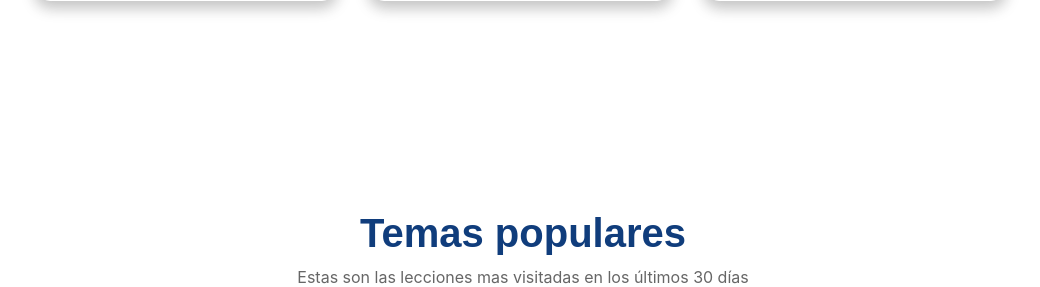
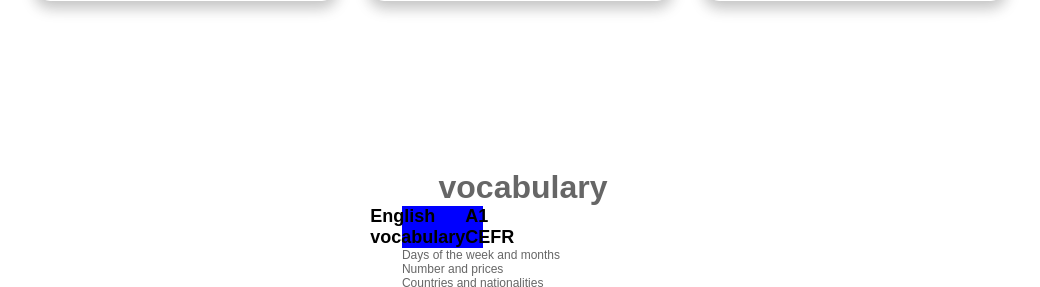
Before and after one commit to yohany474/english_project, a PHP site: page / in a window 1280 px wide. Shown: the part 1015-1302 px from the top of the page, without its empty margins (117-1157 px from the left). Run offline with PHP 8.4, Linux system fonts and the light colour scheme; some libraries are stand-ins or nearby versions.

Commit message:
eliminación de tarjetas sin uso

```diff
--- /dev/null
+++ b/assets/css/cards_vocabulary.css
@@ -0,0 +1,22 @@
+.container_vocabulary{
+
+}
+
+
+.container_vocabulary h1{
+    text-align: center;
+    font-size: 2rem;
+    width: 100%;
+}
+
+.container_vocabulary div{
+    display: flex;
+    justify-content: center;
+
+}
+
+.title_vocabulary{
+    background-color: blue;
+    color: black;
+    width: 33.3%;
+}
--- a/index.php
+++ b/index.php
@@ -7,8 +7,11 @@
         <link rel="stylesheet" href="assets/css/index.css">
         <link rel="stylesheet" href="assets/css/login.css">
         <link rel="shortcut icon" href="assets/img/S_EN_A.png" type="image/x-icon">
+        <link rel="stylesheet" href="./assets/css/cards_vocabulary.css">
         <link href='https://unpkg.com/boxicons@2.1.1/css/boxicons.min.css' rel='stylesheet'>
-        <script src="https://cdnjs.cloudflare.com/ajax/libs/jquery/3.7.1/jquery.min.js" integrity="sha512-v2CJ7UaYy4JwqLDIrZUI/4hqeoQieOmAZNXBeQyjo21dadnwR+8ZaIJVT8EE2iyI61OV8e6M8PP2/4hpQINQ/g==" crossorigin="anonymous" referrerpolicy="no-referrer"></script>
+        <script src="https://cdnjs.cloudflare.com/ajax/libs/jquery/3.7.1/jquery.min.js"
+                integrity="sha512-v2CJ7UaYy4JwqLDIrZUI/4hqeoQieOmAZNXBeQyjo21dadnwR+8ZaIJVT8EE2iyI61OV8e6M8PP2/4hpQINQ/g=="
+                crossorigin="anonymous" referrerpolicy="no-referrer"></script>
         <script src="https://cdn.jsdelivr.net/npm/sweetalert2@11"></script>
         <title>Aprende ingles Sena ingles</title>
 </head>
@@ -46,12 +49,19 @@
                         <section class="missing" id="miss">
                                 <i class='bx bx-x' id="dasr"></i>
                                 <section class="conten">
-                                        <li><a href="https://prototiposena.englishinteraction.net/senaplacement2022/quiz_html5.html" target="_blank">SEPT</a><i class='bx bxs-right-arrow-alt' id="ders"></i></li>
-                                        <li class="totem" data-valor="1">LISTENING <i class='bx bxs-right-arrow-alt' id="ders"></i></li>
-                                        <li class="totem" data-valor="2">READING <i class='bx bxs-right-arrow-alt' id="ders"></i></li>
-                                        <li class="totem" data-valor="3">WRITING <i class='bx bxs-right-arrow-alt' id="ders"></i></li>
-                                        <li class="totem" data-valor="4">GRAMMAR <i class='bx bxs-right-arrow-alt' id="ders"></i></li>
-                                        <li class="totem" data-valor="5">VOCABULARY <i class='bx bxs-right-arrow-alt' id="ders"></i></li>
+                                        <li><a href="https://prototiposena.englishinteraction.net/senaplacement2022/quiz_html5.html"
+                                                        target="_blank">SEPT</a><i class='bx bxs-right-arrow-alt'
+                                                        id="ders"></i></li>
+                                        <li class="totem" data-valor="1">LISTENING <i class='bx bxs-right-arrow-alt'
+                                                        id="ders"></i></li>
+                                        <li class="totem" data-valor="2">READING <i class='bx bxs-right-arrow-alt'
+                                                        id="ders"></i></li>
+                                        <li class="totem" data-valor="3">WRITING <i class='bx bxs-right-arrow-alt'
+                                                        id="ders"></i></li>
+                                        <li class="totem" data-valor="4">GRAMMAR <i class='bx bxs-right-arrow-alt'
+                                                        id="ders"></i></li>
+                                        <li class="totem" data-valor="5">VOCABULARY <i class='bx bxs-right-arrow-alt'
+                                                        id="ders"></i></li>
                                 </section>
                                 <section class="accede">
                                         <p id="login" class="cd">Accede</p>
@@ -137,74 +147,53 @@
                                 </section>
                         </section>
                 </section>
-                <section class="recomendado">
-                        <h2>Temas populares</h2>
-                        <p>Estas son las lecciones mas visitadas en los últimos 30 días</p>
-                        <section class="aument">
-                                <section class="popular">
-                                        <section class="esp-img">
-                                                <img src="assets/img/Vocabulario.png" alt="">
-                                                <div>
-                                                        LECCIÓN
-                                                </div>
-                                        </section>
-                                        <section class="esp-cuerpo">
-                                                <h3>Los pronombres personales</h3>
-                                                <p>Hola como se ha encontrado usted?</p>
-                                        </section>
+                <section class="container_vocabulary">
+                        <h1>vocabulary</h1>
+                        <div >
+                                <article>
+                                        <div class="title_vocabulary">
+                                                <h2>English vocabulary</h2>
+                                                <h2>A1 CEFR</h3>
+                                        </div>
 
-                                        <section class="aprender">
-                                                Aprender <i class='bx bx-right-arrow-alt'></i>
-                                        </section>
-                                </section>
-
-                                <section class="popular">
-                                        <section class="esp-img">
-                                                <img src="assets/img/Vocabulario.png" alt="">
-                                                <div>
-                                                        LECCIÓN
-                                                </div>
-                                        </section>
-                                        <section class="esp-cuerpo">
-                                                <h3>Los pronombres personales</h3>
-                                                <p>Hola como se ha encontrado usted?</p>
-                                        </section>
-
-                                        <section class="aprender">
-                                                Aprender <i class='bx bx-right-arrow-alt'></i>
-                                        </section>
-                                </section>
-                                <section class="popular">
-                                        <section class="esp-img">
-                                                <img src="assets/img/Vocabulario.png" alt="">
-                                                <div>
-                                                        LECCIÓN
-                                                </div>
-                                        </section>
-                                        <section class="esp-cuerpo">
-                                                <h3>Los pronombres personales</h3>
-                                                <p>Hola como se ha encontrado usted?</p>
-                                        </section>
-
-                                        <section class="aprender">
-                                                Aprender <i class='bx bx-right-arrow-alt'></i>
-                                        </section>
-                                </section>
+                                        <ul class="option_vocabulary">
+                                                <li>
+                                                        Days of the week and months
+                                                </li>
+                                                <li>
+                                                        Number and prices
+                                                </li>
+                                                <li>
+                                                        Countries and nationalities
+                                                </li>
+                                        </ul>
 
 
 
-                        </section>
+                                </article>
+                                <article></article>
+                                <article></article>
+                        </div>
+
                 </section>
         </section>
         <section class="dome">
                 <picture>
-                        <source media="(min-width: 1280px)" type="image/svg+xml" srcset="https://d1q4kshf6f0axi.cloudfront.net/hubpage/hero-images-2/svgs/hero_8_1440.svg">
-                        <source media="(min-width: 1024px)" type="image/svg+xml" srcset="https://d1q4kshf6f0axi.cloudfront.net/hubpage/hero-images-2/svgs/hero_8_1280.svg">
-                        <source media="(min-width: 768px)" type="image/svg+xml" srcset="https://d1q4kshf6f0axi.cloudfront.net/hubpage/hero-images-2/svgs/hero_8_1024.svg">
-                        <source media="(min-width: 481px)" type="image/svg+xml" srcset="https://d1q4kshf6f0axi.cloudfront.net/hubpage/hero-images-2/svgs/hero_8_768.svg">
-                        <source media="(min-width: 321px)" type="image/svg+xml" srcset="https://d1q4kshf6f0axi.cloudfront.net/hubpage/hero-images-2/svgs/hero_8_480.svg">
-                        <source class="b3Yrqyzc" type="image/svg+xml" srcset="https://d1q4kshf6f0axi.cloudfront.net/hubpage/hero-images-2/svgs/hero_8_320.svg">
-                        <img class="b3Yrqyzc" srcset="https://d1q4kshf6f0axi.cloudfront.net/hubpage/hero-images-2/svgs/hero_8_320.svg" alt="">
+                        <source media="(min-width: 1280px)" type="image/svg+xml"
+                                srcset="https://d1q4kshf6f0axi.cloudfront.net/hubpage/hero-images-2/svgs/hero_8_1440.svg">
+                        <source media="(min-width: 1024px)" type="image/svg+xml"
+                                srcset="https://d1q4kshf6f0axi.cloudfront.net/hubpage/hero-images-2/svgs/hero_8_1280.svg">
+                        <source media="(min-width: 768px)" type="image/svg+xml"
+                                srcset="https://d1q4kshf6f0axi.cloudfront.net/hubpage/hero-images-2/svgs/hero_8_1024.svg">
+                        <source media="(min-width: 481px)" type="image/svg+xml"
+                                srcset="https://d1q4kshf6f0axi.cloudfront.net/hubpage/hero-images-2/svgs/hero_8_768.svg">
+                        <source media="(min-width: 321px)" type="image/svg+xml"
+                                srcset="https://d1q4kshf6f0axi.cloudfront.net/hubpage/hero-images-2/svgs/hero_8_480.svg">
+                        <source class="b3Yrqyzc" type="image/svg+xml"
+                                srcset="https://d1q4kshf6f0axi.cloudfront.net/hubpage/hero-images-2/svgs/hero_8_320.svg">
+                        <img class="b3Yrqyzc"
+                                srcset="https://d1q4kshf6f0axi.cloudfront.net/hubpage/hero-images-2/svgs/hero_8_320.svg"
+                                alt="">
 
                 </picture>
                 <section class="contaner">
@@ -308,7 +297,9 @@
         <script src="assets/js/acceso.js"></script>
         <script src="assets/js/menuResponsive.js"></script>
 
-        <script src="https://cdnjs.cloudflare.com/ajax/libs/jquery/3.7.1/jquery.min.js" integrity="sha512-v2CJ7UaYy4JwqLDIrZUI/4hqeoQieOmAZNXBeQyjo21dadnwR+8ZaIJVT8EE2iyI61OV8e6M8PP2/4hpQINQ/g==" crossorigin="anonymous" referrerpolicy="no-referrer"></script>
+        <script src="https://cdnjs.cloudflare.com/ajax/libs/jquery/3.7.1/jquery.min.js"
+                integrity="sha512-v2CJ7UaYy4JwqLDIrZUI/4hqeoQieOmAZNXBeQyjo21dadnwR+8ZaIJVT8EE2iyI61OV8e6M8PP2/4hpQINQ/g=="
+                crossorigin="anonymous" referrerpolicy="no-referrer"></script>
 
 </body>
 
```
